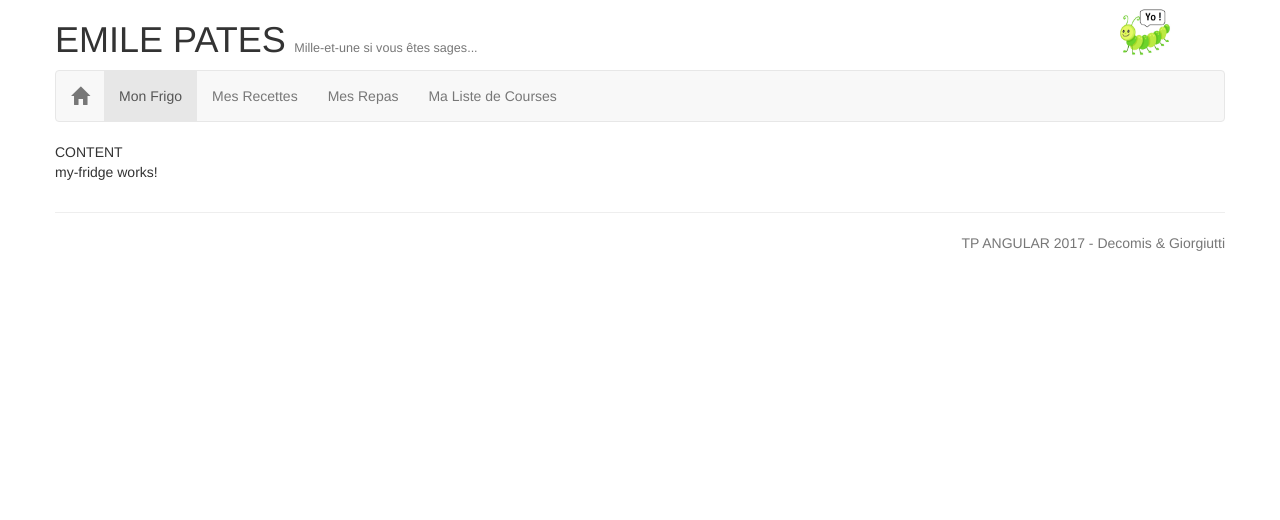
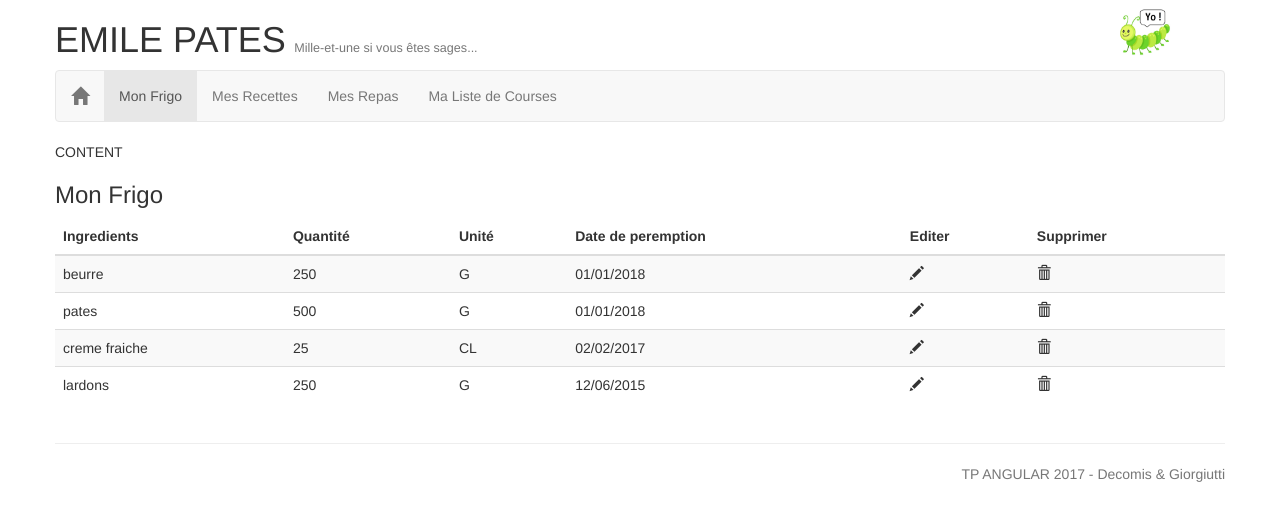
Before and after one commit to defdruil/emile-pates, an Angular app: page / in a window 1280 px wide. Shown: the top 520 px of the page. Built offline with nearby package versions, Linux system fonts and the light colour scheme.

Commit message:
edition suppression ingredient frigo

```diff
--- a/package.json
+++ b/package.json
@@ -24,6 +24,7 @@
     "bootstrap": "^3.3.7",
     "core-js": "^2.4.1",
     "jquery": "^3.2.1",
+    "lodash": "^4.17.4",
     "ngx-bootstrap": "^2.0.0-beta.11",
     "rxjs": "^5.5.2",
     "tether": "^1.4.3",
--- a/src/app/app.module.ts
+++ b/src/app/app.module.ts
@@ -1,5 +1,6 @@
 import { BrowserModule } from '@angular/platform-browser';
 import { NgModule } from '@angular/core';
+import { FormsModule} from '@angular/forms';
 
 
 import { AppComponent } from './app.component';
@@ -24,6 +25,7 @@ import { ModalModule } from 'ngx-bootstrap/modal';
   ],
   imports: [
     BrowserModule,
+    FormsModule,
     BsDropdownModule.forRoot(),
     TooltipModule.forRoot(),
     ModalModule.forRoot()
--- a/src/app/components/content/my-fridge/my-fridge.component.html
+++ b/src/app/components/content/my-fridge/my-fridge.component.html
@@ -1,3 +1,62 @@
-<p>
-  my-fridge works!
-</p>
+<h3>Mon Frigo</h3>
+<table class="table table-striped">
+  <thead>
+    <tr>
+      <th>Ingredients</th>
+      <th>Quantité</th>
+      <th>Unité</th>
+      <th>Date de peremption</th>
+      <th>Editer</th>
+      <th>Supprimer</th>
+    </tr>
+  </thead>
+  <tbody>
+    <tr *ngFor="let ingredient of ingredientList">
+      <td>{{ingredient.name}}</td>
+      <td>{{ingredient.quantity}}</td>
+      <td>{{ingredient.unity | uppercase}}</td>
+      <td>{{ingredient.peremptionDate | date: 'dd/MM/yyyy'}}</td>
+      <td><i class="glyphicon glyphicon-pencil" data-toggle="modal" data-target="#editModal" (click)='prepareForEditIngredient(ingredient)'></i></td>
+      <td><i class="glyphicon glyphicon-trash" (click)='removeIngredient(ingredient)'></i></td>
+    </tr>
+  </tbody>
+</table>
+
+<!-- Modal Edit -->
+  <!-- Modal -->
+  <div class="modal fade" bsModal #editModal="bs-modal" id="editModal" tabindex="-1" role="dialog" aria-labelledby="exampleModalLabel" aria-hidden="true">
+    <div class="modal-dialog" role="document">
+      <div class="modal-content">
+        <div class="modal-header">
+          <h5 class="modal-title" id="exampleModalLabel">Modal title</h5>
+          <button type="button" class="close" data-dismiss="modal" aria-label="Close" (click)="editModal.hide()">
+            <span aria-hidden="true">&times;</span>
+          </button>
+        </div>
+        <div class="modal-body" *ngIf="ingredientToEdit">
+          <form>
+            <div class="form-group">
+              <label for="ingredientName">Nom :</label>
+              <input class="form-control" id="ingredientName" [(ngModel)]="ingredientToEdit.name" name="name">
+            </div>
+            <div class="form-group">
+                <label for="quantity">Quantité</label>
+                <input class="form-control" id="quantity" [(ngModel)]="ingredientToEdit.quantity" name="quantity">
+            </div>
+            <div class="form-group">
+                <label for="unity">Unité</label>
+                <input class="form-control" id="unity" [(ngModel)]="ingredientToEdit.unity" name="unity">
+            </div>
+            <div class="form-group">
+                <label for="peremptionDate">Date de peremption</label>
+                <input class="form-control" id="peremptionDate" [ngModel]="ingredientToEdit.peremptionDate | date: 'dd/MM/yyyy'" name="peremptionDate">
+            </div>
+          </form>
+        </div>
+        <div class="modal-footer">
+          <button type="button" class="btn btn-secondary" data-dismiss="modal" (click)="editModal.hide()">Annuler</button>
+          <button type="button" class="btn btn-primary" (click)="editIngredient(ingredientToEdit)">Enregistrer</button>
+        </div>
+      </div>
+    </div>
+  </div>
--- a/src/app/components/content/my-fridge/my-fridge.component.ts
+++ b/src/app/components/content/my-fridge/my-fridge.component.ts
@@ -1,6 +1,9 @@
-import { Component, OnInit, Inject } from '@angular/core';
+import { Component, OnInit, Inject, ViewChild } from '@angular/core';
 import { Ingredient } from '../../../models/ingredient';
 import { FridgeService } from '../../../services/implementations/fridge.service';
+
+import { ModalDirective } from 'ngx-bootstrap/modal';
+import _ from 'lodash';
 
 @Component({
   selector: 'app-my-fridge',
@@ -15,22 +18,42 @@ export class MyFridgeComponent implements OnInit {
   peremptionDate: Date;
 
   ingredientList: Ingredient[];
+  ingredientToEdit: Ingredient;
+
+  @ViewChild('editModal')
+  editModal: ModalDirective;
+
   constructor(private fridgeService: FridgeService) {
   }
 
   ngOnInit() {
-    let ingredient: Ingredient;
-    ingredient = {id: this.id, name: this.name, quantity: this.quantity, unity: this.unity, peremptionDate: this.peremptionDate};
-    // this.ingredientList.push(ingredient);
-    this.fridgeService.addIngredient(ingredient);
-    this.fridgeService.removeIngredient(ingredient);
+    this.getIngredients();
   }
 
   addIngredient(event: Event): void {
     let ingredient: Ingredient;
     ingredient = {id: this.id, name: this.name, quantity: this.quantity, unity: this.unity, peremptionDate: this.peremptionDate};
-    // this.ingredientList.push(ingredient);
     this.fridgeService.addIngredient(ingredient);
   }
 
+  prepareForEditIngredient(ingredient: Ingredient): void {
+    this.ingredientToEdit = _.clone(ingredient);
+    const name: string = this.ingredientToEdit.name;
+    this.editModal.show();
+  }
+
+  editIngredient(ingredient: Ingredient): void {
+    this.fridgeService.editIngredient(ingredient);
+    this.editModal.hide();
+  }
+
+  getIngredients(): Ingredient[] {
+    this.ingredientList = this.fridgeService.getFridgeIngredients();
+    return this.ingredientList;
+  }
+
+  removeIngredient(ingredient: Ingredient): void {
+    this.fridgeService.removeIngredient(ingredient);
+  }
+
 }
--- a/src/app/services/implementations/fake-fridge.service.ts
+++ b/src/app/services/implementations/fake-fridge.service.ts
@@ -4,15 +4,43 @@ import { Ingredient } from '../../models/ingredient';
 
 @Injectable()
 export class FakeFridgeService implements IFridgeService {
+ private ingredientsList: Ingredient[] = [];
 
-  removeIngredient(ingredient: Ingredient) {
-    console.log('Supression');
+  removeIngredient(ingredient: Ingredient): void {
+    this.ingredientsList.splice(this.ingredientsList.indexOf(this.getIngredientById(ingredient.id)), 1);
   }
 
-  addIngredient(ingredient: Ingredient) {
+  addIngredient(ingredient: Ingredient): void {
     console.log('ajout');
   }
 
-  constructor() { }
+  getFridgeIngredients(): Ingredient[] {
+    return this.ingredientsList;
+  }
 
+  editIngredient(ingredient: Ingredient): void {
+    this.ingredientsList[this.ingredientsList.indexOf(this.getIngredientById(ingredient.id))] = ingredient;
+  }
+
+  getIngredientById(id: number): Ingredient {
+    let toReturn: Ingredient;
+    this.ingredientsList.forEach((ingredient: Ingredient): void => {
+      if (ingredient.id === id) {
+        toReturn = ingredient;
+      }
+    });
+    return toReturn;
+  }
+
+  constructor() {
+    const d = new Date('January 01, 2018');
+    const d2 = new Date('February 02, 2017');
+    const d3 = new Date('June 12, 2015');
+    const beurre: Ingredient = {id: 0, name: 'beurre', quantity: 250, unity: 'g', peremptionDate: d};
+    const pates: Ingredient = {id: 1, name: 'pates', quantity: 500, unity: 'g', peremptionDate: d};
+    const creme: Ingredient = {id: 2, name: 'creme fraiche', quantity: 25, unity: 'cl', peremptionDate: d2};
+    const lardons: Ingredient = {id: 3, name: 'lardons', quantity: 250, unity: 'g', peremptionDate: d3};
+
+    this.ingredientsList.push(beurre, pates, creme, lardons);
+  }
 }
--- a/src/app/services/implementations/fridge.service.ts
+++ b/src/app/services/implementations/fridge.service.ts
@@ -5,12 +5,24 @@ import { IFridgeService } from '../interfaces/fridge-service';
 @Injectable()
 export class FridgeService implements IFridgeService {
 
-    addIngredient(ingredient: Ingredient) {
+    addIngredient(ingredient: Ingredient): void {
       throw Error('Not implemented');
     }
 
-    removeIngredient(ingredient: Ingredient) {
-      return {};
+    removeIngredient(ingredient: Ingredient): void {
+      throw Error('Not implemented');
+    }
+
+    getFridgeIngredients(): Ingredient[] {
+      throw Error('Not implemented');
+    }
+
+    editIngredient(ingredient: Ingredient): void {
+      throw new Error('Method not implemented.');
+    }
+
+    getIngredientById(id: number): Ingredient {
+      throw new Error('Method not implemented.');
     }
 
     constructor() { }
```
Also changed, not shown: src/app/services/interfaces/fridge-service.ts (+8 -2 lines), 1 other file (tests, documents, lock files or other folders).
